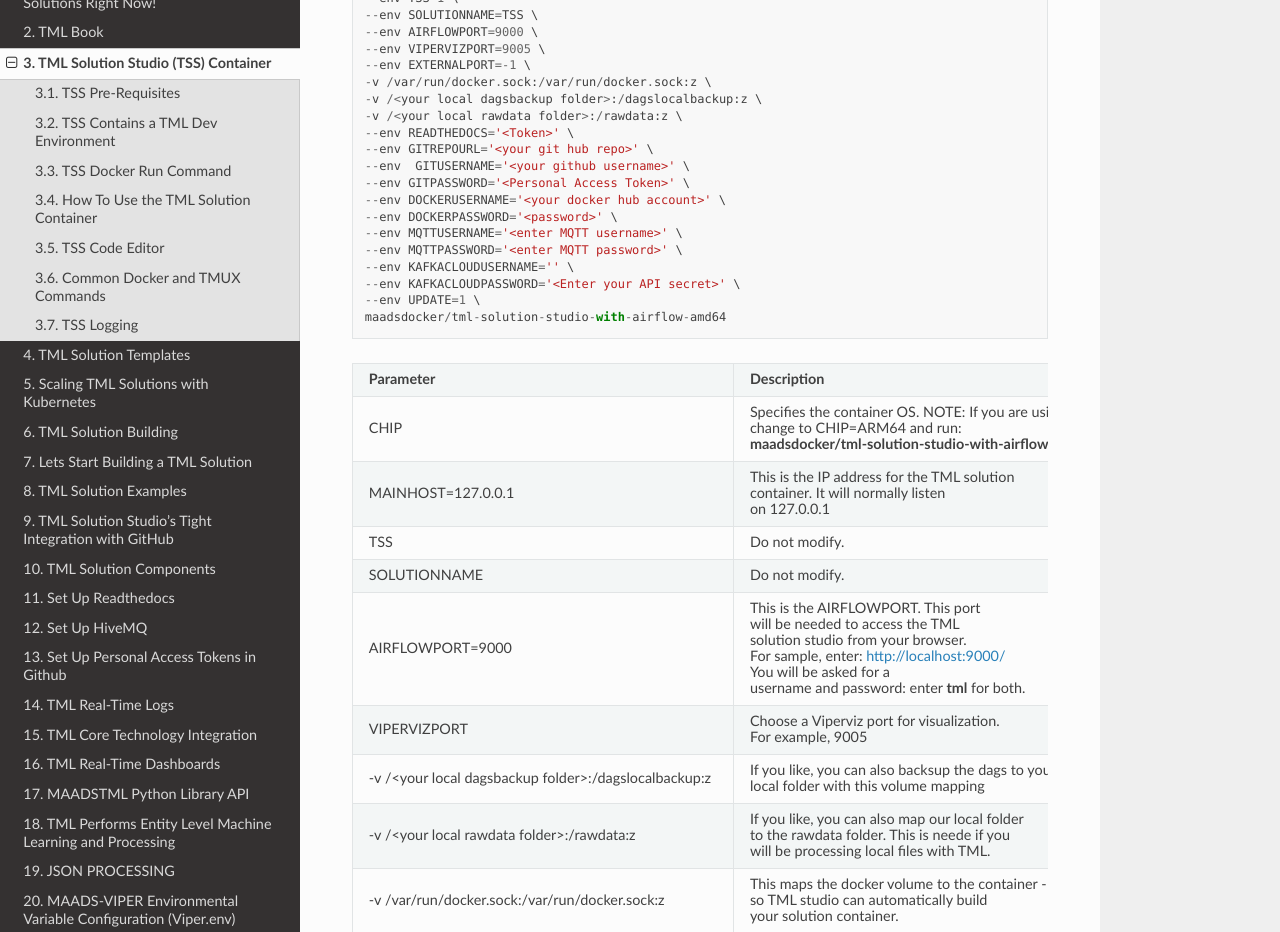
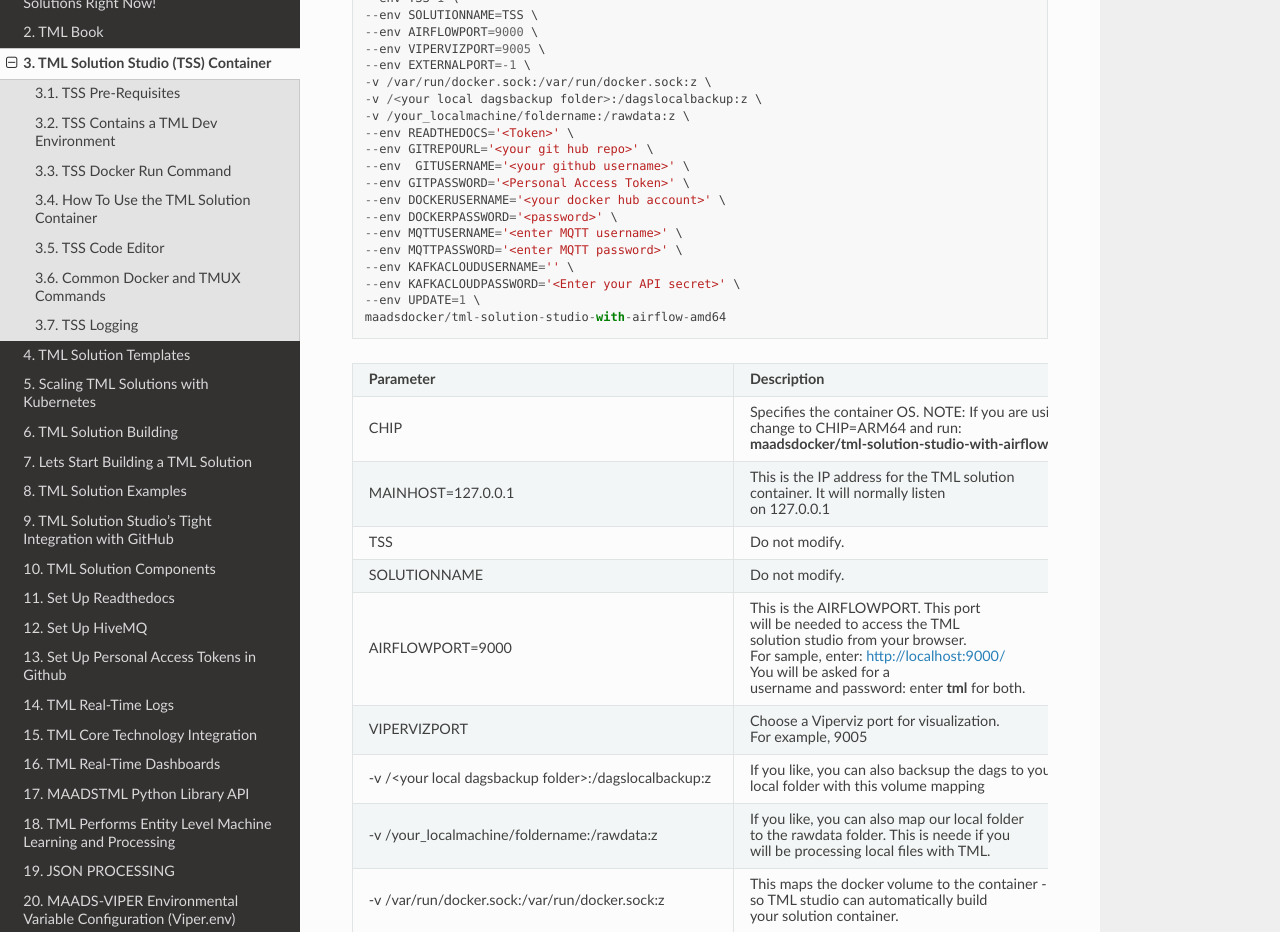
Before and after one commit to smaurice101/readthedocs, a Sphinx documentation site: the page built from docs/source/docker.rst, in a window 1280 px wide and 1400 px high, scrolled down 2537 px. Shown: the part 151-1083 px from the top of the window. Built offline with Sphinx 7.4.7 and the Read the Docs theme 3.1.0, drawn with Linux system fonts in a browser that asks for light colours; some of the changed text lies outside the part shown.

Commit message:
Update docker.rst

```diff
--- a/docs/source/docker.rst
+++ b/docs/source/docker.rst
@@ -93,7 +93,7 @@
    --env EXTERNALPORT=-1 \
    -v /var/run/docker.sock:/var/run/docker.sock:z \
    -v /<your local dagsbackup folder>:/dagslocalbackup:z \
-   -v /<your local rawdata folder>:/rawdata:z \
+   -v /your_localmachine/foldername:/rawdata:z \
    --env READTHEDOCS='<Token>' \
    --env GITREPOURL='<your git hub repo>' \
    --env  GITUSERNAME='<your github username>' \
@@ -147,7 +147,7 @@
      - If you like, you can also backsup the dags to your
 
        local folder with this volume mapping
-   * - -v /<your local rawdata folder>:/rawdata:z
+   * - -v /your_localmachine/foldername:/rawdata:z
      - If you like, you can also map our local folder
 
        to the rawdata folder.  This is neede if you
@@ -216,7 +216,7 @@
             --env EXTERNALPORT=-1 \
             -v /var/run/docker.sock:/var/run/docker.sock:z \
             -v /<your local dagsbackup folder>:/dagslocalbackup:z \
-            -v /<your local rawdata folder>:/rawdata:z \
+            -v /your_localmachine/foldername:/rawdata:z \
             --env READTHEDOCS='<Token>' \
             --env GITREPOURL='<your git hub repo>' \
             --env  GITUSERNAME='<your github username>' \
```
